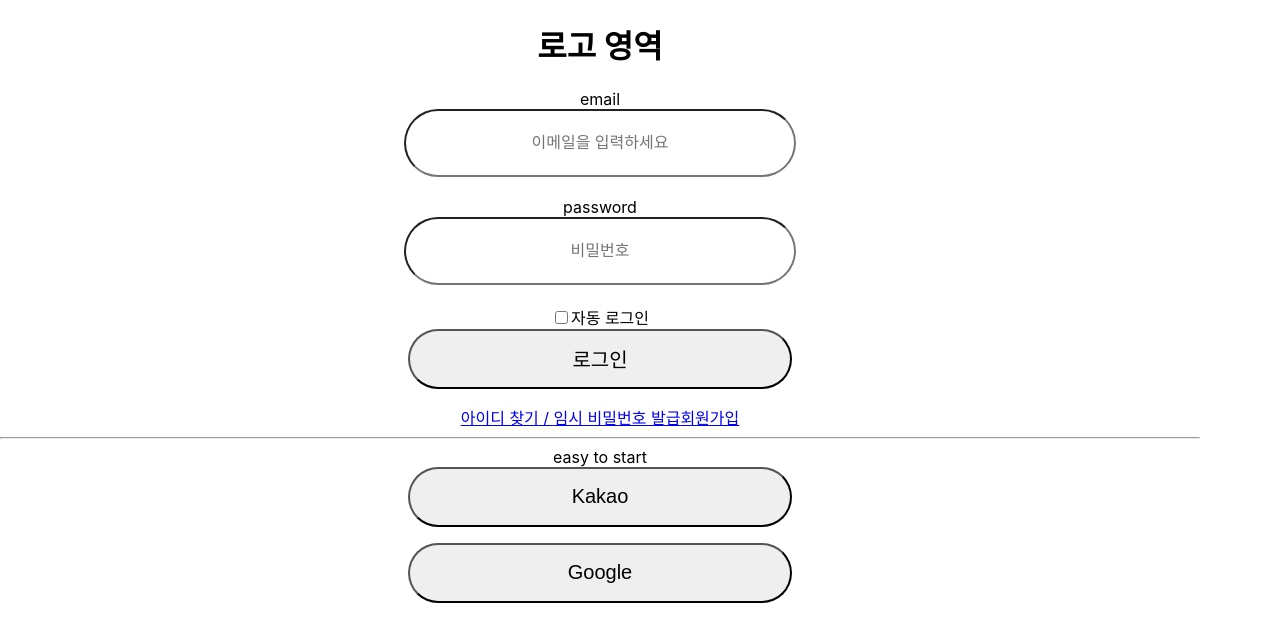
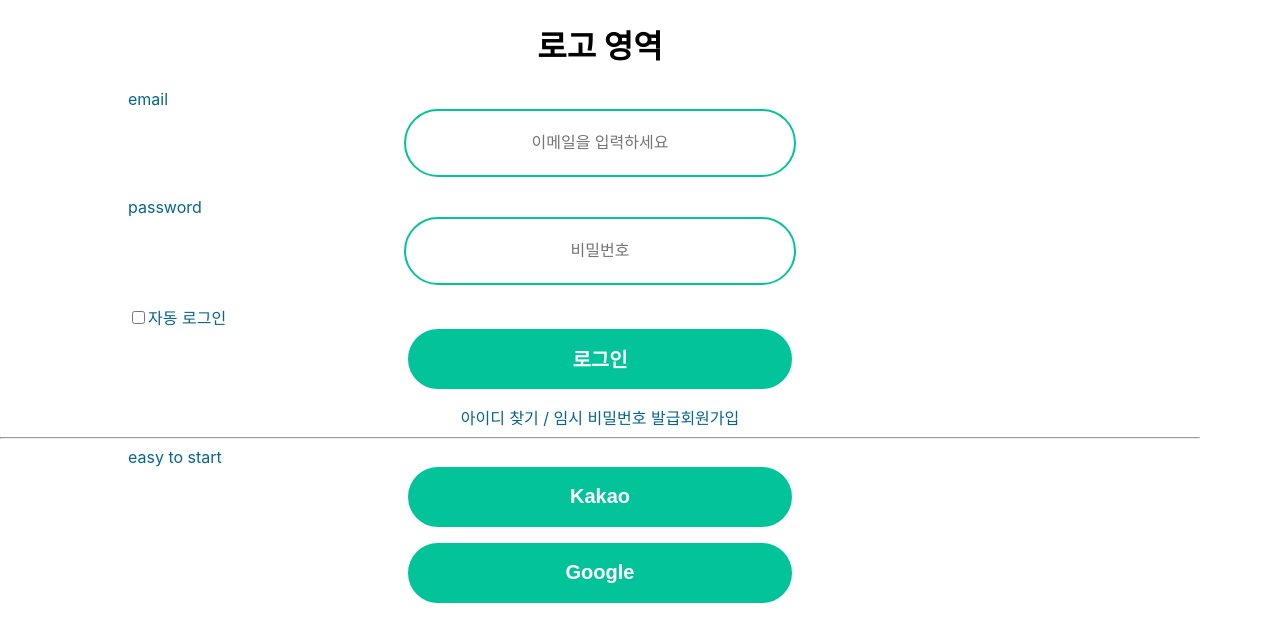
Before and after one commit to rainbowgon/haruman, a React (Create React App) app in the folder frontend/: page /login in a window 1280 px wide. Shown: the top 642 px of the page. Built offline with nearby package versions, Linux system fonts and the light colour scheme.

Commit message:
[FE/style] 로그인 페이지 색상 및 레이아웃 수정

```diff
--- a/frontend/src/components/CheckBox.tsx
+++ b/frontend/src/components/CheckBox.tsx
@@ -1,28 +1,64 @@
-import React, { useState } from "react";
+// import React, { useState } from "react";
+// import "../styles/theme.css";
 
-interface CheckboxProps {
+// interface CheckboxProps {
+//   label: string;
+//   checked: boolean;
+//   onChange: (isChecked: boolean) => void;
+// }
+
+// const Checkbox: React.FC<CheckboxProps> = ({ label }) => {
+//   const [checked, setChecked] = useState(false);
+
+//   const handleChange = () => {
+//     setChecked(!checked);
+//   };
+
+//   return (
+//     <div>
+//       <label>
+//         <input
+//           type="checkbox"
+//           checked={checked}
+//           onChange={handleChange}
+//         />
+//         {label}
+//       </label>
+//     </div>
+//   );
+// };
+
+// export default Checkbox;
+
+import React from "react";
+import styled from "styled-components";
+import "../styles/theme.css";
+
+export interface CheckboxProps {
   label: string;
+  checked: boolean;
+  onChange: (isChecked: boolean) => void;
 }
 
-const Checkbox: React.FC<CheckboxProps> = ({ label }) => {
-  const [checked, setChecked] = useState(false);
+const CheckBoxButton = styled.input`
+  border: 2px solid var(--brand1_main);
+  color: var(--white);
+  background-color: var(--brand1_main);
+`;
 
+export default function Checkbox({ label, checked, onChange }: CheckboxProps) {
   const handleChange = () => {
-    setChecked(!checked);
+    onChange(!checked);
   };
 
   return (
-    <div>
     <label>
-        <input
+      <CheckBoxButton
         type="checkbox"
         checked={checked}
         onChange={handleChange}
       />
       {label}
     </label>
-    </div>
   );
-};
-
-export default Checkbox;
+}
--- a/frontend/src/components/InputText.tsx
+++ b/frontend/src/components/InputText.tsx
@@ -1,4 +1,5 @@
 import React, { useContext } from "react";
+import "../styles/theme.css";
 
 import styled from "styled-components";
 
@@ -15,6 +16,8 @@ const InputField = styled.input`
   padding: 8px;
   margin-bottom: 20px;
   max-width: 450px;
+  color: var(--white);
+  border: 2px solid var(--brand2_main);
 
   text-align: center;
 
--- a/frontend/src/components/RegistButton.tsx
+++ b/frontend/src/components/RegistButton.tsx
@@ -19,6 +19,10 @@ const RegisterButton = styled("button")`
   display: flex;
   align-items: center;
   justify-content: center;
+  border: 2px solid var(--brand2_main);
+  color: var(--white);
+  background-color: var(--brand2_main);
+  font-weight: bolder;
 
   &:hover {
     transition: all 0.1s ease-in-out;
--- a/frontend/src/pages/LoginPage.tsx
+++ b/frontend/src/pages/LoginPage.tsx
@@ -4,6 +4,7 @@ import InputText from "../components/InputText";
 import CenterContainer from "../components/CenterContainer";
 import RegisterButton from "../components/RegistButton";
 import { Link } from "react-router-dom";
+import "../styles/theme.css";
 
 //로그인 관련
 
@@ -14,10 +15,23 @@ import { useState } from "react";
 import { useAppDispatch } from "../hooks/reduxHook";
 import { useNavigate } from "react-router-dom";
 import Checkbox from "../components/CheckBox";
+import styled from "styled-components";
+
+const StyledDiv = styled.div`
+  margin-left: 10vw;
+  text-align: left;
+  color: var(--brand1_main);
+`;
+
+const StyledLink = styled(Link)`
+  text-decoration: none;
+  color: var(--brand1_main);
+`;
 
 const LoginPage = () => {
   const [email, setEmail] = useState("");
   const [password, setPassword] = useState("");
+  const [autoLogin, setAutoLogin] = useState(false);
   const userData = {
     userEmail: email,
     userPass: password,
@@ -37,7 +51,15 @@ const LoginPage = () => {
           // userSlice에 저장
           dispatch(userSliceLogin(res));
           // 메인페이지로 리다이렉트
-          RedirectHomePage();
+          if (autoLogin) {
+            // 자동 로그인이 활성화된 경우
+            // 로그인 후 자동으로 메인페이지로 리다이렉트
+            RedirectHomePage();
+          } else {
+            // 자동 로그인이 비활성화된 경우
+            // 일반 로그인 후 리다이렉트
+            navigate("/home");
+          }
         })
         .catch((err) => {
           if (err.response === undefined) {
@@ -81,7 +103,7 @@ const LoginPage = () => {
         <div>
           <h1>로고 영역</h1>
         </div>
-        <div>email</div>
+        <StyledDiv>email</StyledDiv>
         <InputText
           className="InputText"
           type="email"
@@ -92,7 +114,7 @@ const LoginPage = () => {
           onChange={(e) => setEmail(e.target.value)}
           // onKeyPress={handleKeyPress}
         />
-        <div>password</div>
+        <StyledDiv>password</StyledDiv>
         <InputText
           className="InputText"
           // alt="password"
@@ -103,16 +125,22 @@ const LoginPage = () => {
           onChange={(e) => setPassword(e.target.value)}
           // onKeyPress={handleKeyPress}
         />
-        <Checkbox label="자동 로그인" />
+        <StyledDiv>
+          <Checkbox
+            label="자동 로그인"
+            checked={autoLogin}
+            onChange={() => setAutoLogin(!autoLogin)}
+          />
+        </StyledDiv>
         <RegisterButton
           text="로그인"
           onClick={handleLogin}
         />
-        <Link to="/finduserid">아이디 찾기 / </Link>
-        <Link to="/temp">임시 비밀번호 발급</Link>
-        <Link to="/signup">회원가입</Link>
+        <StyledLink to="/finduserid">아이디 찾기 / </StyledLink>
+        <StyledLink to="/temp">임시 비밀번호 발급</StyledLink>
+        <StyledLink to="/signup">회원가입</StyledLink>
         <hr />
-        easy to start
+        <StyledDiv>easy to start</StyledDiv>
         <RegisterButton
           text="Kakao"
           onClick={handleLogin}
```
Lines whose indentation alone changed are shown as unchanged.
